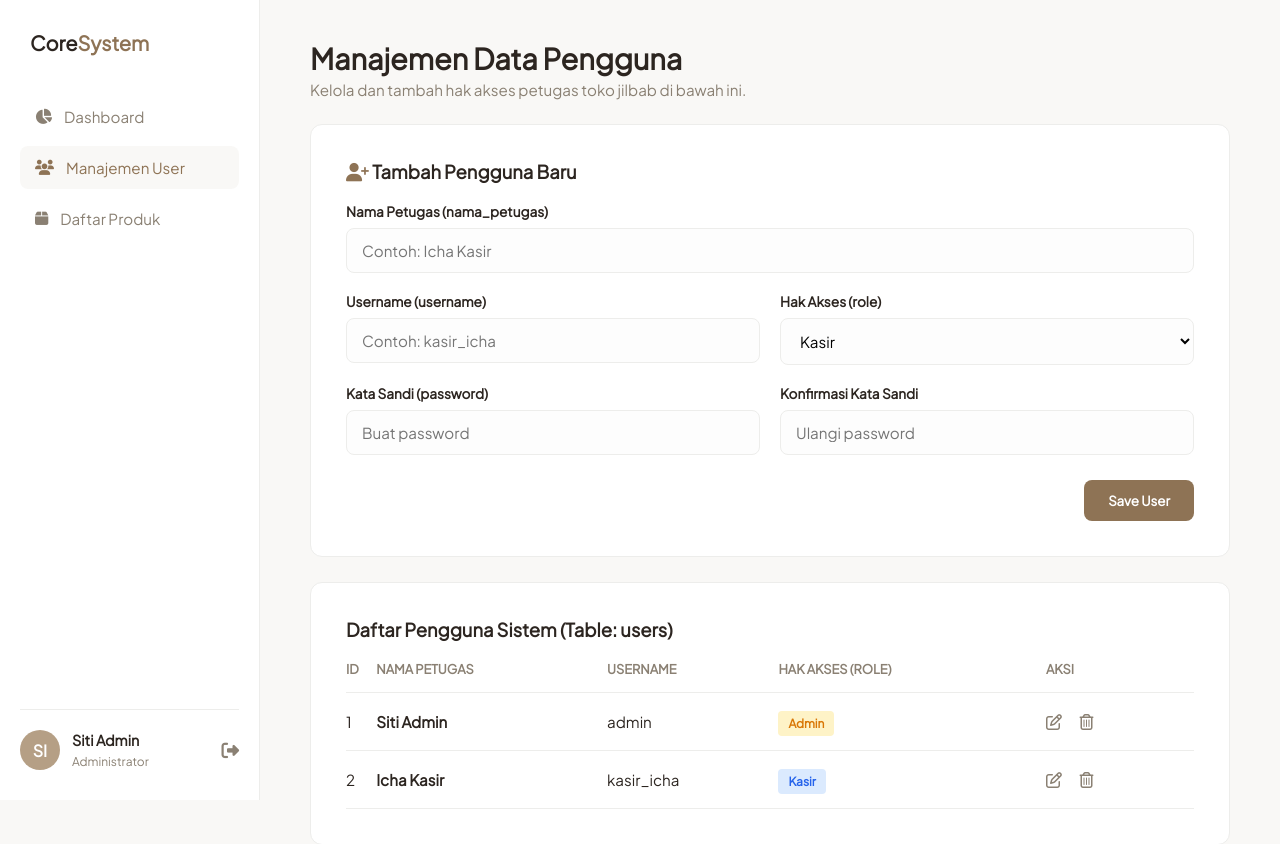
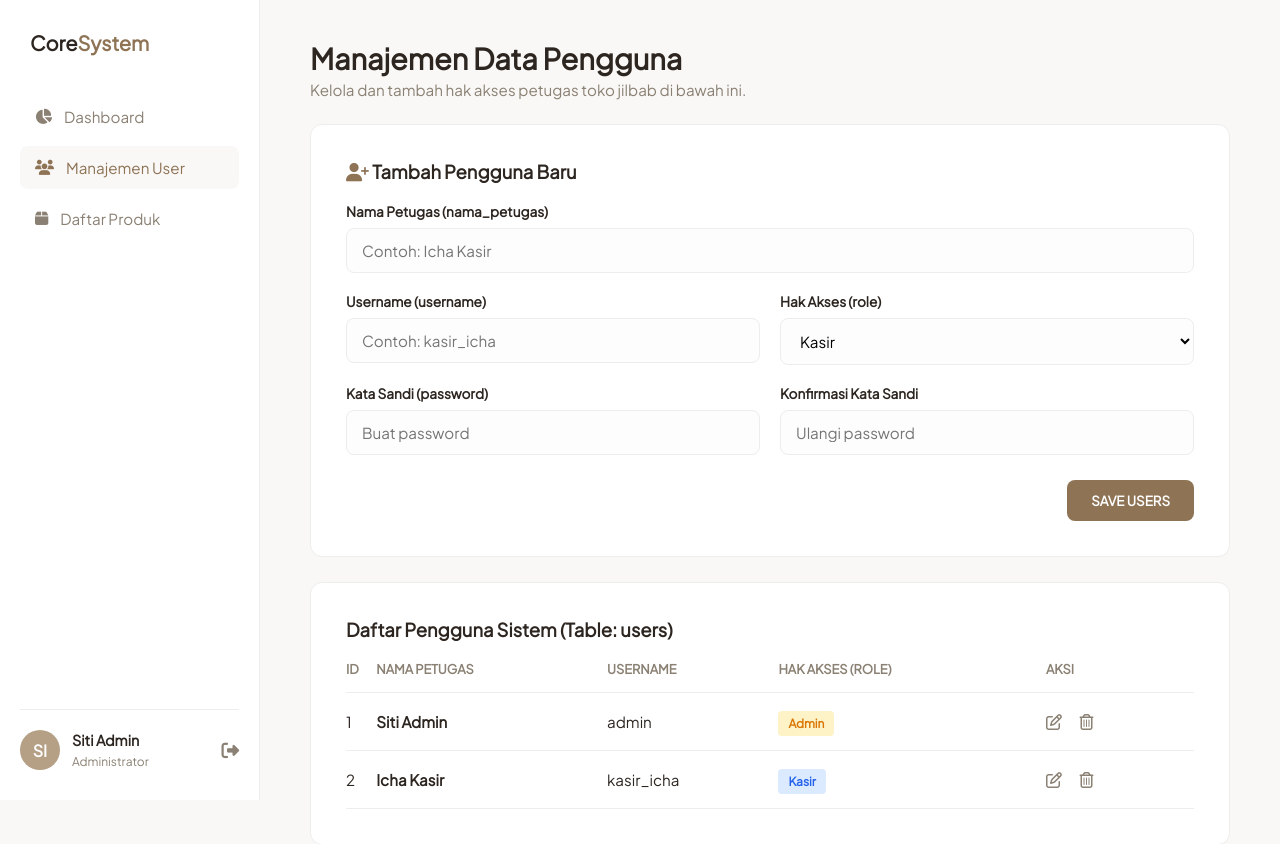
Before and after one commit to Icha-aa/UAS-2388010001, a PHP site: page /manajemen_user.php in a window 1280 px wide. Shown: the top 844 px of the page. Run offline with PHP 8.4, Linux system fonts and the light colour scheme; data comes from the database, SQL or seed files in the repository.

Commit message:
git commit -m "Update edit_produk.php and manajemen_user.php"

```diff
--- a/dynamic-app/manajemen_user.php
+++ b/dynamic-app/manajemen_user.php
@@ -192,7 +192,7 @@ $inisial = strtoupper(substr($nama_user, 0, 2));
                     </div>
                 </div>
                 <div class="btn-group-form">
-                    <button type="submit" class="btn-submit">Save User</button>
+                    <button type="submit" class="btn-submit">SAVE USERS</button>
                 </div>
             </form>
         </div>
```
